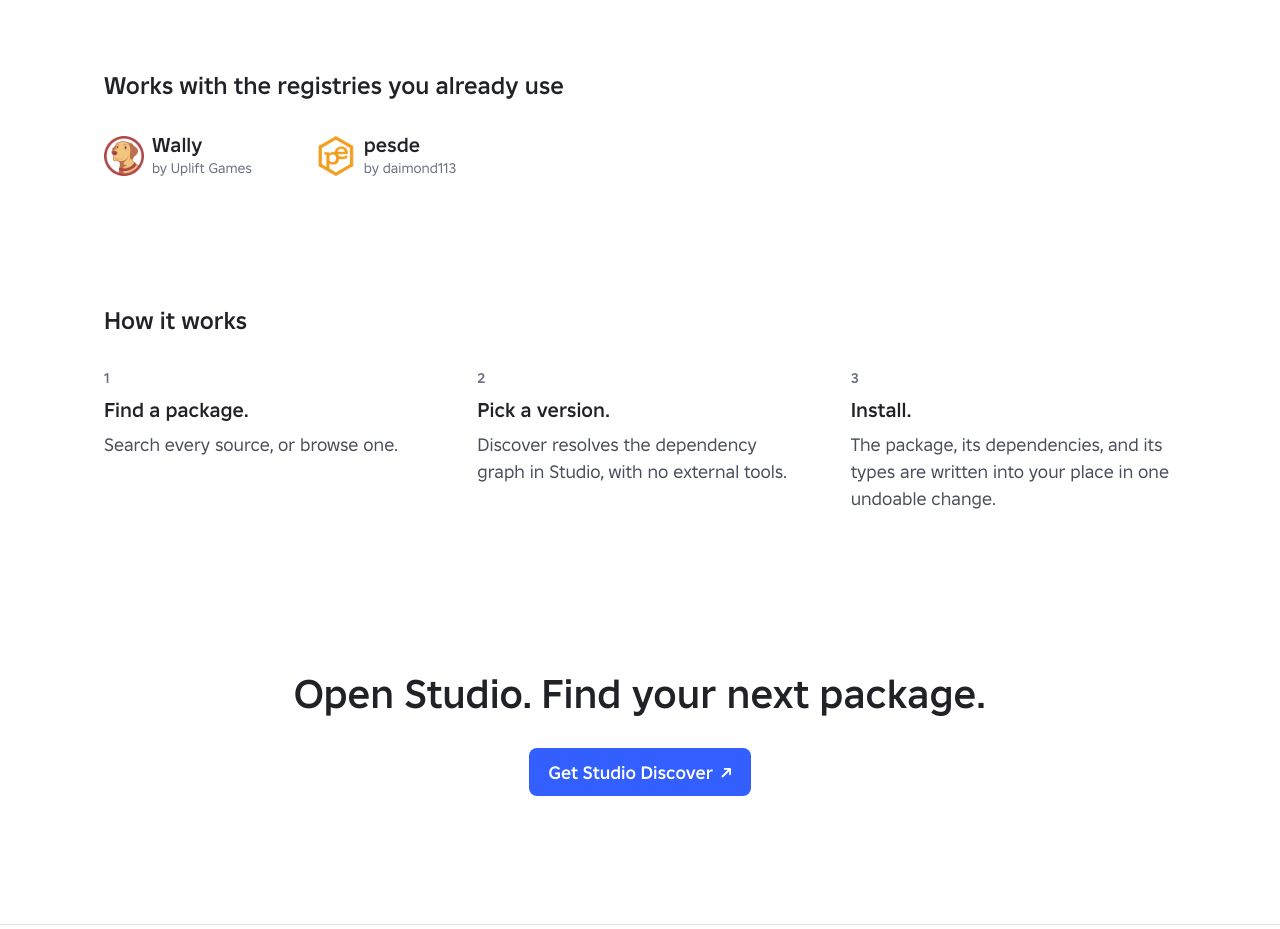
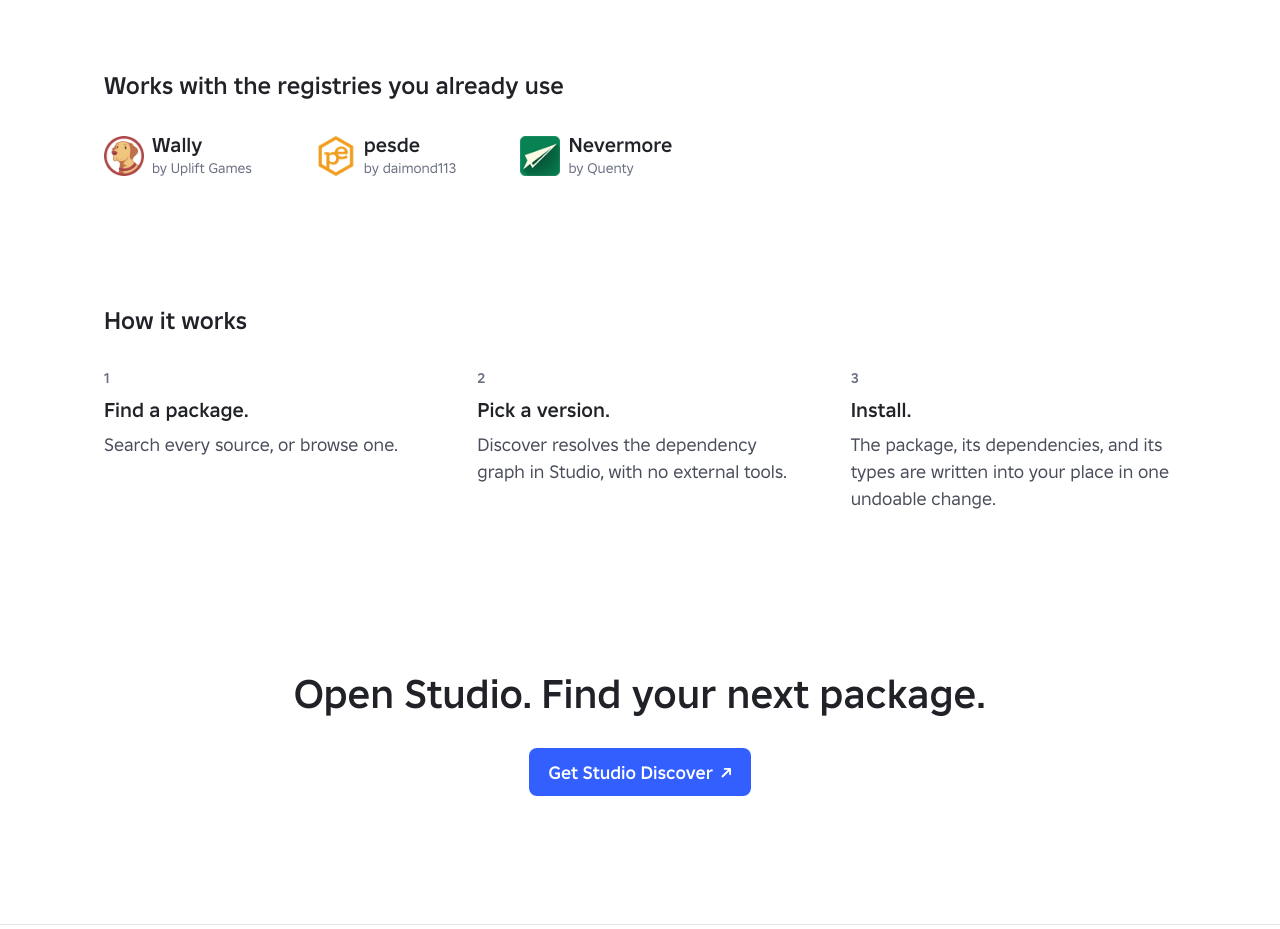
Before and after one commit to morgann1/studio-discover, an Eleventy site: page site/src/index.njk in a window 1280 px wide. Shown: the part 1640-2569 px from the top of the page. Built offline with nearby package versions, Linux system fonts and the light colour scheme; Eleventy itself is replaced by a stand-in of ours; files that its build step writes are made by us from their sources.

Commit message:
fix(site): list Nevermore with the registries Discover works with
"Works with the registries you already use" named only Wally and pesde,
while the demo above it now shows Nevermore as a third source. Nevermore
gets the same card, with the mark the demo uses, credited to Quenty and
linked to the NevermoreEngine docs.

Checked with the site's format check, lint, and a fresh build with the
Pages path prefix, whose output has the card. The hero subline, the
"Wally and pesde, side by side." feature, and the meta description still
name only Wally and pesde, since that copy is being rewritten
separately.

```diff
--- a/site/src/index.njk
+++ b/site/src/index.njk
@@ -92,6 +92,10 @@
             <img src="{{ "/assets/pesde.png" | url }}" alt="" width="40" height="40">
             <span><b>pesde</b><span>by daimond113</span></span>
           </a>
+          <a class="source" href="https://quenty.github.io/NevermoreEngine/">
+            <img src="{{ "/assets/nevermore.png" | url }}" alt="" width="40" height="40">
+            <span><b>Nevermore</b><span>by Quenty</span></span>
+          </a>
         </div>
       </section>
 
```
